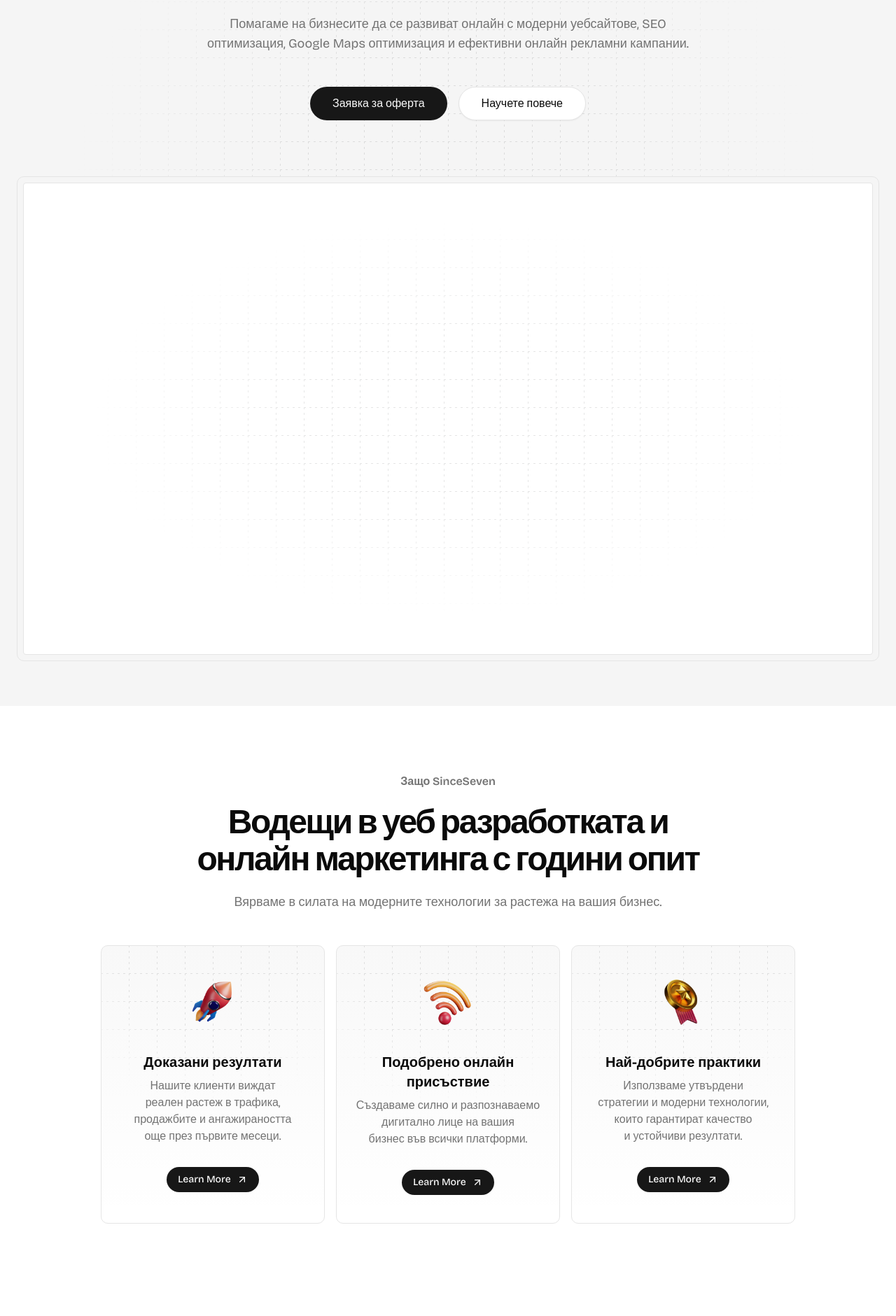
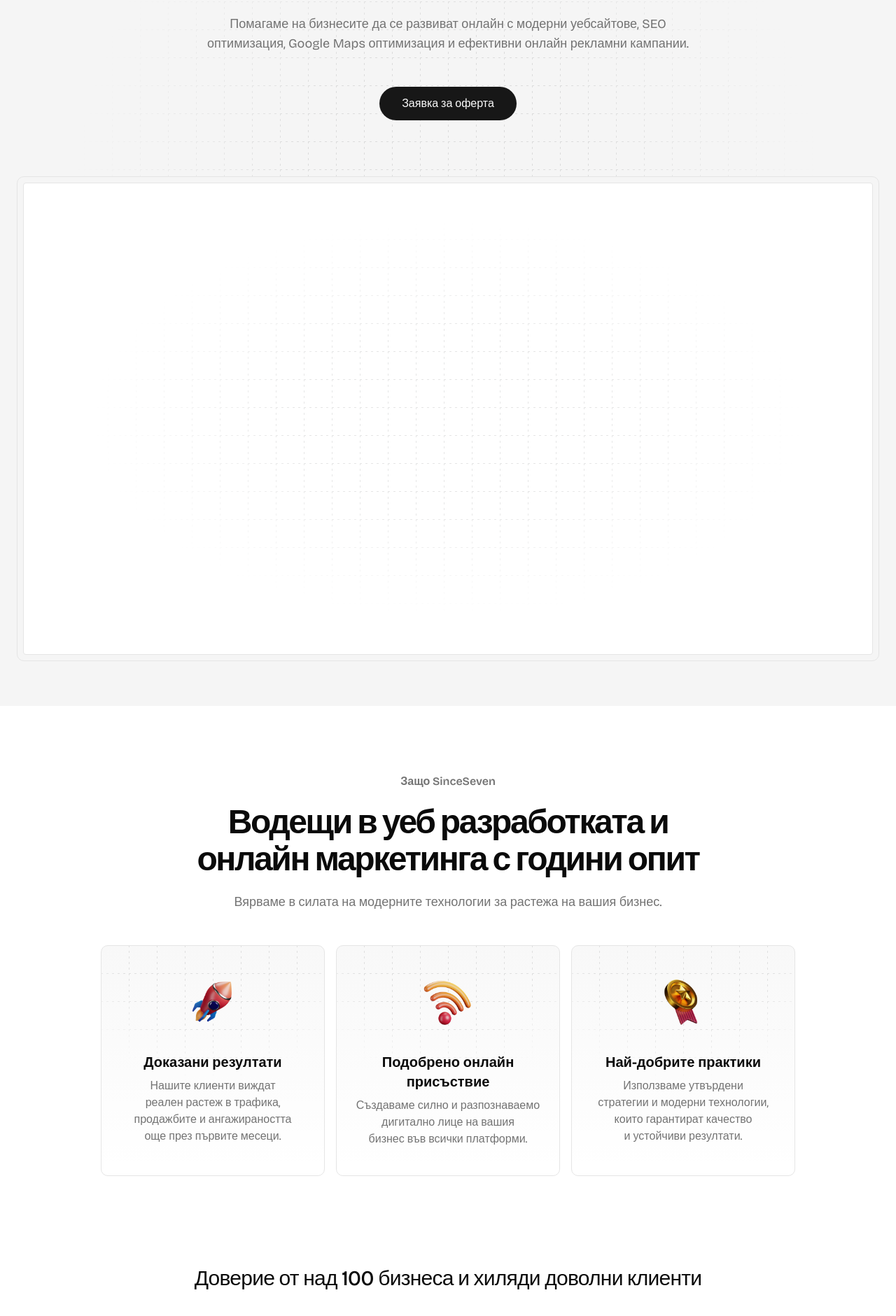
Before and after one commit to SinceSeven/SinceSeven, a Next.js app: page / in a window 1280 px wide. Shown: the part 398-2279 px from the top of the page at 70% size. Built offline with nearby package versions, Linux system fonts and the light colour scheme.

Commit message:
button rape

```diff
--- a/components/hero.tsx
+++ b/components/hero.tsx
@@ -11,14 +11,13 @@ export function Hero() {
       </h1>
       <div className="mt-8 max-w-3xl mx-auto text-lg text-muted-foreground text-balance">
         <p>
-          Помагаме на бизнесите да се развиват онлайн с модерни уебсайтове, SEO оптимизация, Google Maps оптимизация и ефективни онлайн рекламни кампании.
+          Помагаме на бизнесите да се развиват онлайн с модерни уебсайтове, SEO
+          оптимизация, Google Maps оптимизация и ефективни онлайн рекламни
+          кампании.
         </p>
       </div>
       <div className="mt-12 flex gap-4 justify-center">
         <Button size="lg">Заявка за оферта</Button>
-        <Button variant="outline" size="lg">
-          Научете повече
-        </Button>
       </div>
 
       <div className="mt-20 aspect-video border rounded-lg bg-muted p-2">
--- a/components/industries.tsx
+++ b/components/industries.tsx
@@ -69,10 +69,6 @@ export function Industries() {
                     {industry.title}
                   </h3>
                   <p className="mt-3">{industry.description}</p>
-
-                  <Button className="mt-6">
-                    Научете повече <ArrowUpRightIcon />
-                  </Button>
                 </div>
 
                 <PatternDashedTop />
--- a/components/why-choose-us.tsx
+++ b/components/why-choose-us.tsx
@@ -63,9 +63,6 @@ export function WhyChooseUs() {
             <p className="text-muted-foreground text-balance">
               {plusPoint.description}
             </p>
-            <Button className="mt-6">
-              Learn More <ArrowUpRightIcon />
-            </Button>
           </div>
         ))}
       </div>
```
